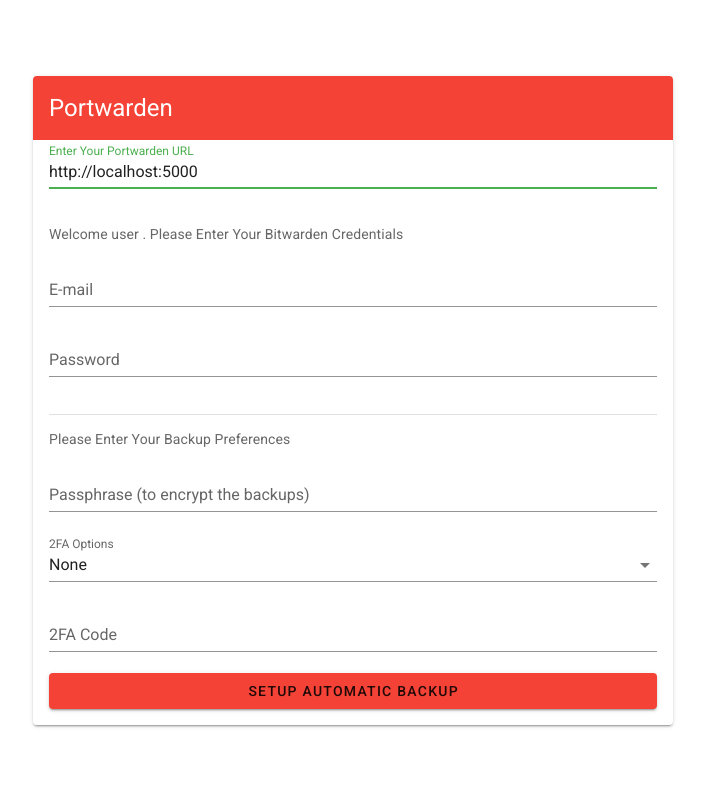
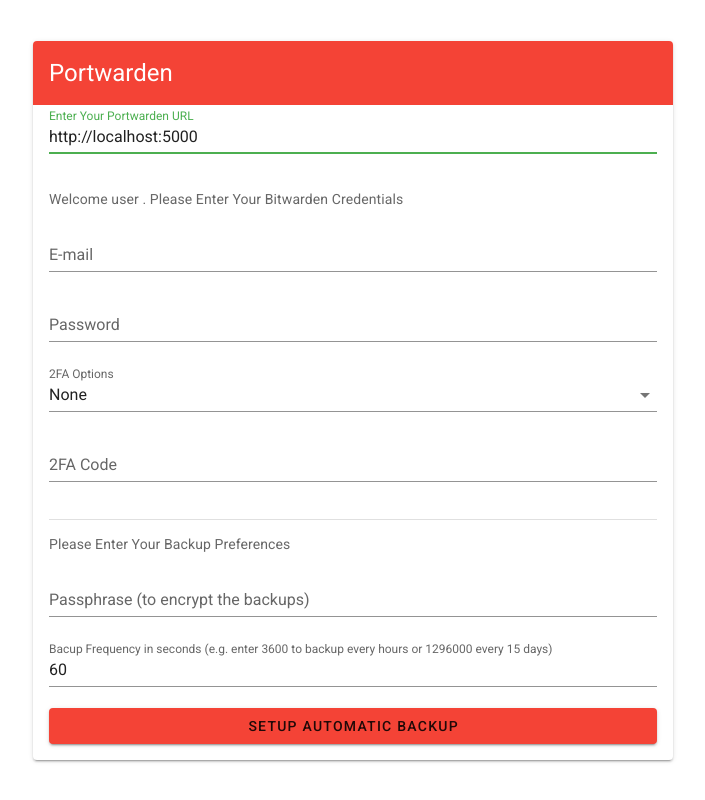
Before and after one commit to pluim003/portwarden-frontend, a Nuxt app: page /home in a window 1280 px wide. Shown: the whole page, without its empty margins (287-992 px from the left). Built offline with nearby package versions, Linux system fonts and the light colour scheme.

Commit message:
FE-1 # Add textfield to specify desired backup frequency

```diff
--- a/pages/home.vue
+++ b/pages/home.vue
@@ -34,14 +34,6 @@
                   required
                   color="red"
                 />
-                <v-divider class="mt-4"/>
-                <v-subheader class="pa-0">Please Enter Your Backup Preferences</v-subheader>
-                <v-text-field
-                  v-model="pu.backup_setting.passphrase"
-                  label="Passphrase (to encrypt the backups)"
-                  required
-                  color="red"
-                />
                 <v-select
                   :items="twofa_options"
                   v-model="pu.bitwarden_login_credentials.method"
@@ -52,6 +44,20 @@
                 <v-text-field
                   v-model="pu.bitwarden_login_credentials.code"
                   label="2FA Code"
+                  required
+                  color="red"
+                />
+                <v-divider class="mt-4"/>
+                <v-subheader class="pa-0">Please Enter Your Backup Preferences</v-subheader>
+                <v-text-field
+                  v-model="pu.backup_setting.passphrase"
+                  label="Passphrase (to encrypt the backups)"
+                  required
+                  color="red"
+                />
+                <v-text-field
+                  v-model="pu.backup_setting.backup_frequency_seconds"
+                  label="Bacup Frequency in seconds (e.g. enter 3600 to backup every hours or 1296000 every 15 days)"
                   required
                   color="red"
                 />
@@ -89,7 +95,7 @@
     },
     backup_setting:              {
       passphrase:               "",
-      backup_frequency_seconds: 60,
+      backup_frequency_seconds: "60",
       will_setup_backup:        false,
   }
 }
@@ -136,10 +142,10 @@
   methods: {
     setupAutomaticBackup(){
       let self = this
-      self.pu.bitwarden_login_credentials.method = parseInt(self.pu.bitwarden_login_credentials.method)
       let pu_copy = JSON.parse(JSON.stringify(self.pu))
+      pu_copy.bitwarden_login_credentials.method = parseInt(pu_copy.bitwarden_login_credentials.method)
+      pu_copy.backup_setting.backup_frequency_seconds = parseInt(pu_copy.backup_setting.backup_frequency_seconds)
       pu_copy.backup_setting.will_setup_backup = true
-
       let authString = 'Bearer '.concat(self.access_token)
       var xhr = new XMLHttpRequest();
       xhr.open("POST", self.$store.state.serverUrl+'/encrypt', true);
@@ -153,7 +159,7 @@
             alert("successfully setup backup");
             self.pu.backup_setting.will_setup_backup = true
           } else {
-            alert("something went wrong")
+            alert("something went wrong "+xhr.response)
           }
         }
       };
@@ -161,9 +167,9 @@
     cancelAutomaticBackup(){
       let self = this
       let pu_copy = JSON.parse(JSON.stringify(self.pu))
+      pu_copy.bitwarden_login_credentials.method = parseInt(pu_copy.bitwarden_login_credentials.method)
+      pu_copy.backup_setting.backup_frequency_seconds = parseInt(pu_copy.backup_setting.backup_frequency_seconds)
       pu_copy.backup_setting.will_setup_backup = false
-      pu_copy.bitwarden_login_credentials.method = parseInt(pu_copy.bitwarden_login_credentials.method)
-
       let authString = 'Bearer '.concat(self.access_token)
       var xhr = new XMLHttpRequest();
       xhr.open("POST", self.$store.state.serverUrl+'/encrypt/cancel', true);
```
Also changed, not shown: 1 other file (tests, documents, lock files or other folders).
